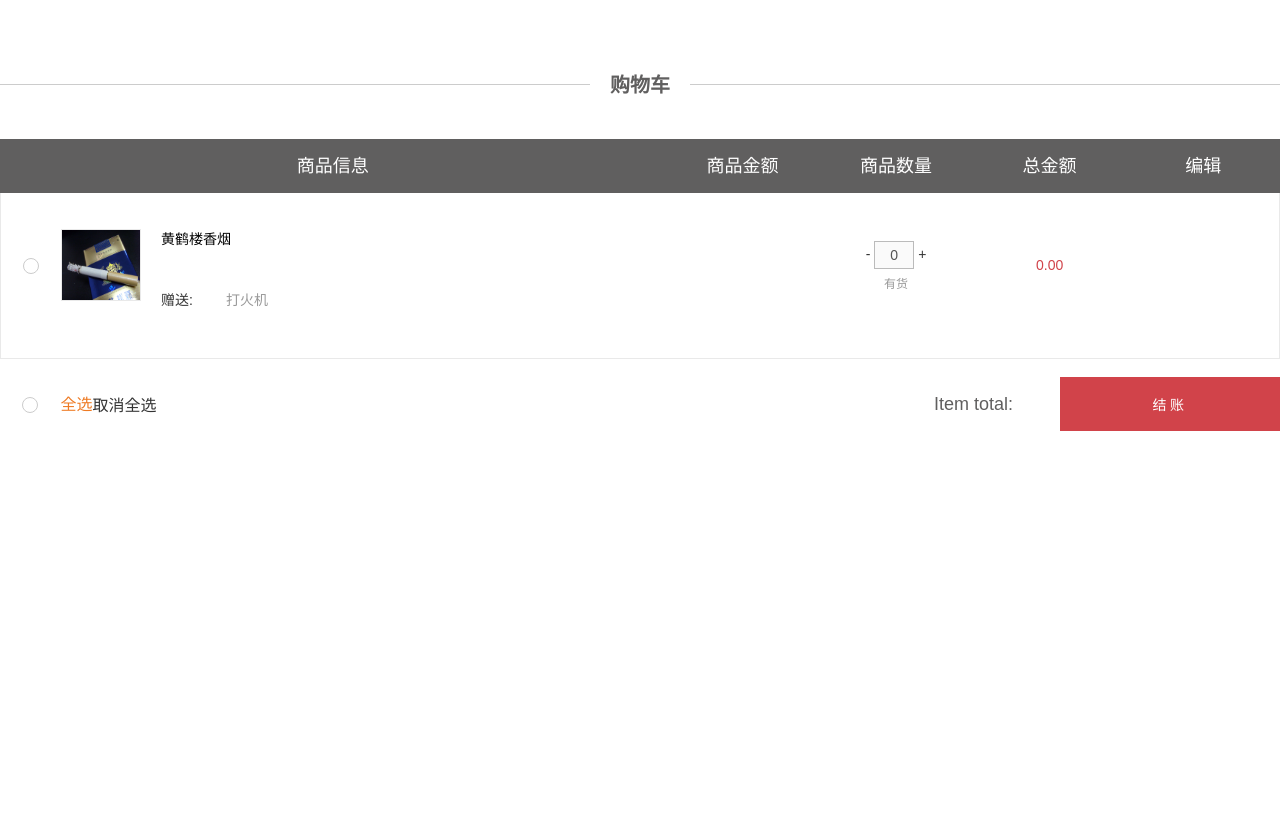
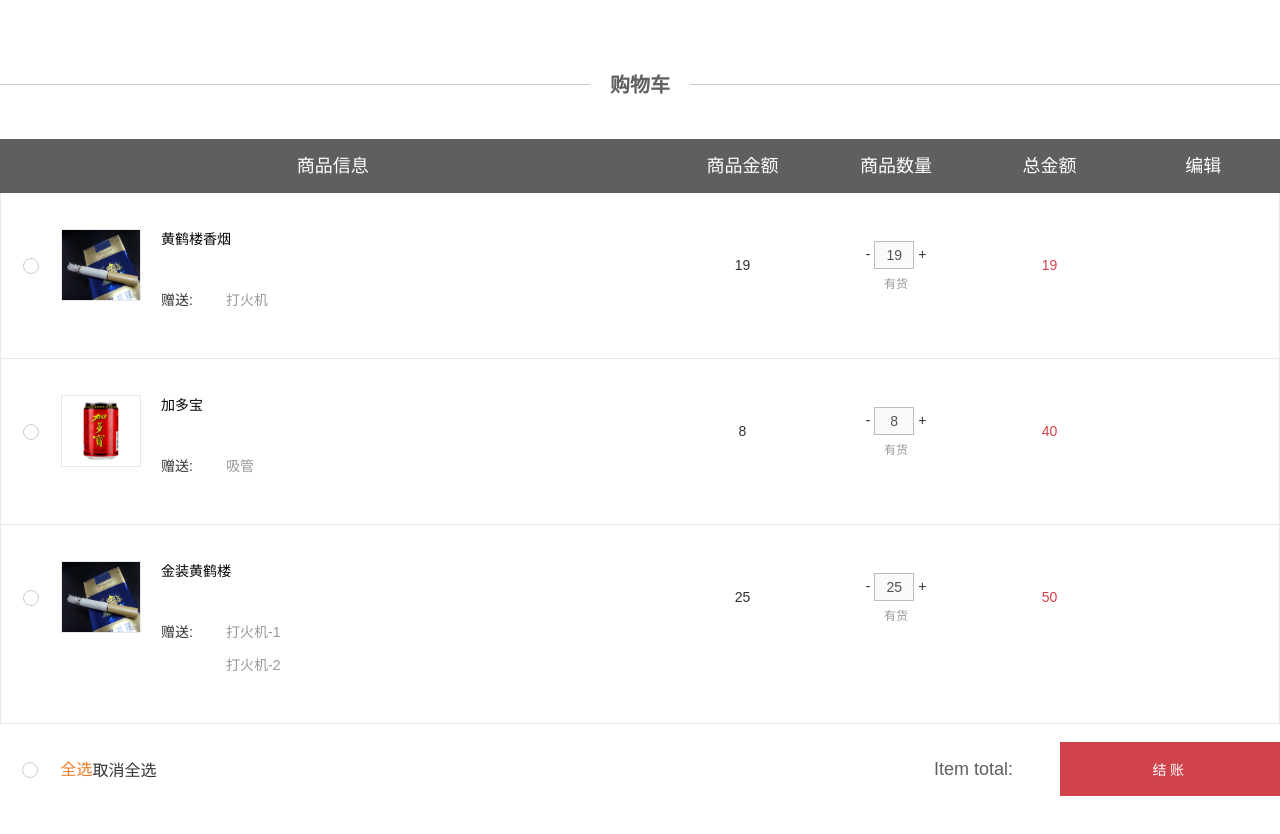
Before and after one commit to yelingkong/vue_shop, a website: page cart.html in a window 1280 px wide. Before the commit the page ends 800 px from the top, so only its background shows below. Drawn offline with Linux system fonts and the light colour scheme.

Commit message:
使用v-for循环列表

```diff
--- a/cart.html
+++ b/cart.html
@@ -39,7 +39,7 @@
                   </ul>
                 </div>
                 <ul class="cart-item-list">
-                  <li>
+                  <li v-for="item in productList">
                     <div class="cart-tab-1">
                       <div class="cart-item-check">
                         <a href="javascript:void 0" class="item-check-btn">
@@ -47,27 +47,27 @@
                         </a>
                       </div>
                       <div class="cart-item-pic">
-                        <img src="img/goods-1.jpg" alt="烟">
+                        <img :src="item.productImage" alt="烟">
                       </div>
                       <div class="cart-item-title">
-                        <div class="item-name">黄鹤楼香烟</div>
+                        <div class="item-name">{{item.productName}}</div>
                       </div>
                       <div class="item-include">
                         <dl>
                           <dt>赠送:</dt>
-                          <dd>打火机</dd>
+                          <dd v-for="part in item.parts" v-text="part.partsName"></dd>
                         </dl>
                       </div>
                     </div>
                     <div class="cart-tab-2">
-                      <div class="item-price"></div>
+                      <div class="item-price">{{item.productPrice}}</div>
                     </div>
                     <div class="cart-tab-3">
                       <div class="item-quantity">
                         <div class="select-self select-self-open">
                           <div class="quantity">
                             <a href="javascript:void 0">-</a>
-                            <input type="text" value="0" disabled>
+                            <input type="text" value="0" disabled v-model="item.productPrice">
                             <a href="javascript:void 0">+</a>
                           </div>
                         </div>
@@ -75,7 +75,7 @@
                       </div>
                     </div>
                     <div class="cart-tab-4">
-                      <div class="item-price-total">0.00</div>
+                      <div class="item-price-total">{{item.productPrice*item.productQuantity}}</div>
                     </div>
                     <div class="cart-tab-5">
                       <div class="cart-item-operation">
@@ -139,5 +139,6 @@
 
     <script src="js/lib/vue.min.js"></script>
     <script src="js/lib/vue-resource.js"></script>
+    <script src="js/cart.js"></script>
 </body>
 </html>
--- a/data/cartData.json
+++ b/data/cartData.json
@@ -8,7 +8,7 @@
         "productName":"黄鹤楼香烟",
         "productPrice":19,
         "productQuantity":1,
-        "productImage":"static/img/goods-1.jpg",
+        "productImage":"img/goods-1.jpg",
         "parts":[
           {
             "partsId":"10001",
@@ -22,12 +22,12 @@
         "productName":"加多宝",
         "productPrice":8,
         "productQuantity":5,
-        "productImage":"static/img/goods-2.jpg",
+        "productImage":"img/goods-2.jpg",
         "parts":[
           {
             "partsId":"20001",
             "partsName":"吸管",
-            "imgSrc":"static/img/part-2.jpg"
+            "imgSrc":"img/part-2.jpg"
           }
         ]
       },
@@ -36,17 +36,17 @@
         "productName":"金装黄鹤楼",
         "productPrice":25,
         "productQuantity":2,
-        "productImage":"static/img/goods-1.jpg",
+        "productImage":"img/goods-1.jpg",
         "parts":[
           {
             "partsId":"10001",
             "partsName":"打火机-1",
-            "imgSrc":"static/img/part-1.jpg"
+            "imgSrc":"img/part-1.jpg"
           },
           {
             "partsId":"10002",
             "partsName":"打火机-2",
-            "imgSrc":"static/img/part-1.jpg"
+            "imgSrc":"img/part-1.jpg"
           }
         ]
       }
--- /dev/null
+++ b/js/cart.js
@@ -0,0 +1,22 @@
+var vm = new Vue({
+    el: "#app",
+    data: {
+    	productList:[],
+        totalMoney:0,
+    },
+    filters: {
+
+    },
+    mounted: function() {
+        this.cartView();
+    },
+    methods: {
+        cartView: function() {
+        	var that=this;
+            this.$http.get("data/cartData.json").then(function(res) {
+            	that.productList=res.data.result.list;
+            	that.totalMoney=res.data.result.totalMoney;
+            });
+        }
+    }
+});
```
